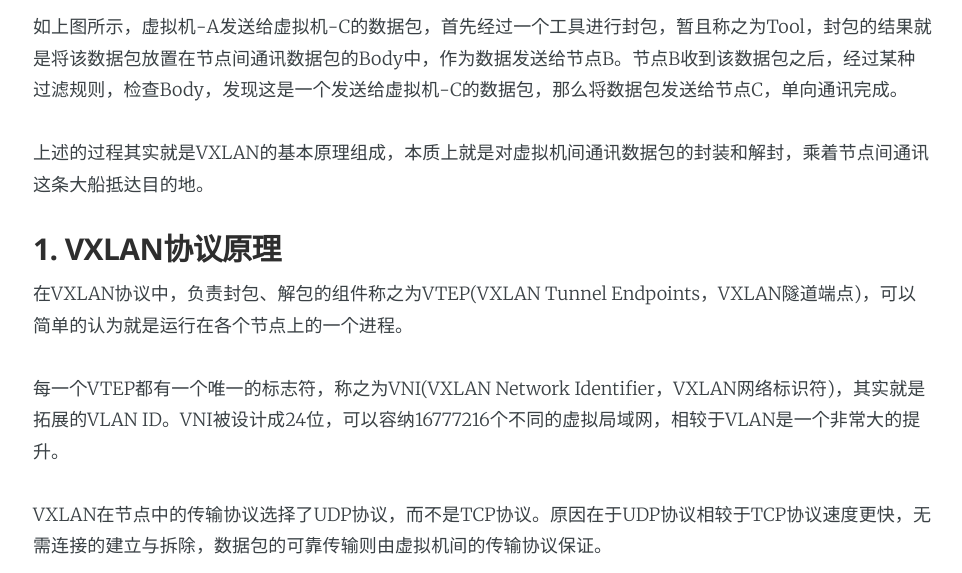
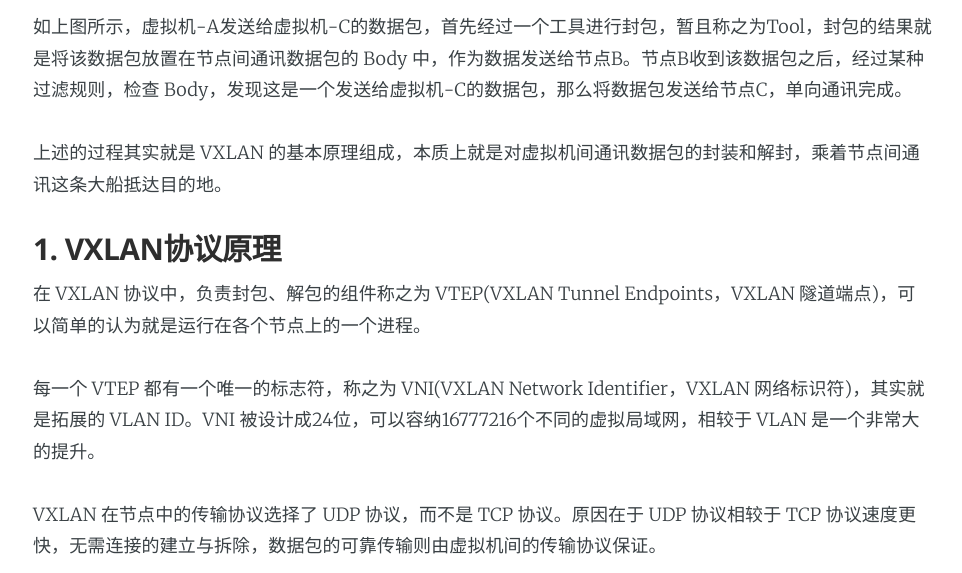
Before and after one commit to SmartKeyerror/Mario, a Jekyll site: the page built from _posts/2020-08-06-VXLAN.md, in a window 1280 px wide and 1400 px high, scrolled down 1256 px, cut to the strip 245-818 px from the top of the window. Shown: the whole strip, without its empty margins (157-1119 px from the left). Built offline with Jekyll 4.4.1, drawn with Linux system fonts in a browser that asks for light colours; nearby versions of some CDN libraries; some of the changed text lies outside the part shown.

Commit message:
:art: improve article format

````diff
--- a/_posts/2020-08-06-VXLAN.md
+++ b/_posts/2020-08-06-VXLAN.md
@@ -64,40 +64,40 @@
     dev enp0s8
 ```
 
-上述命令将创建出一个名称为`vxlan0`、类型为vxlan的网络接口，并且指定VNI为`1024`，vtep通信端口为`4789`，并且手动地指出了对端VTEP的IP地址(`192.168.2.16`)。
+上述命令将创建出一个名称为`vxlan0`、类型为 vxlan 的网络接口，并且指定 VNI 为`1024`，vtep 通信端口为`4789`，并且手动地指出了对端 VTEP 的 IP 地址(`192.168.2.16`)。
 
-其次，为vxlan0网络接口添加一个IP地址，该IP地址可以是任意值:
+其次，为 vxlan0 网络接口添加一个 IP 地址，该 IP 地址可以是任意值:
 
 ```bash
 vagrant@node-1:~$ sudo ip addr add 10.100.1.15/24 dev vxlan0
 vagrant@node-1:~$ sudo ip link set vxlan0 up
 ```
 
-那么此时所有目标地址为`10.100.1.10/24`网段的数据包均会通过vxlan0接口处理，可以从路由表上查看此信息:
+那么此时所有目标地址为`10.100.1.10/24`网段的数据包均会通过 vxlan0 接口处理，可以从路由表上查看此信息:
 
 ```bash
 vagrant@node-1:~$ ip route
 10.100.1.0/24 dev vxlan0 proto kernel scope link src 10.100.1.15
 ```
 
-并且，如果此时查看Linux FDB表的话会发现，此时表项中的MAC地址为空值:
+并且，如果此时查看 Linux FDB 表的话会发现，此时表项中的 MAC 地址为空值:
 
 ```bash
 vagrant@node-1:~$ bridge fdb
 00:00:00:00:00:00 dev vxlan0 dst 192.168.2.16 via enp0s8 self permanent
 ```
 
-即所有经过vxlan0处理的数据包都会发到`192.168.2.16`，其原因在于在创建vxlan0时，手动地指定了对端IP地址。
+即所有经过 vxlan0 处理的数据包都会发到`192.168.2.16`，其原因在于在创建 vxlan0 时，手动地指定了对端 IP 地址。
 
-用同样的方式在另一台虚拟机上创建vxlan0接口，并配置相应的IP地址，即可测试连通性。
+用同样的方式在另一台虚拟机上创建 vxlan0 接口，并配置相应的 IP 地址，即可测试连通性。
 
 通过上面的实验用例，我们可以看到几个非常关键的步骤:
 
-- **在路由表中添加vtep设备网络段的路由信息**
-- **在ARP表中添加vtep设备的MAC地址与vtep的IP地址映射**
-- **在FDB表中添加vtep设备的MAC地址与vtep所在节点的IP地址映射**
+- **在路由表中添加 vtep 设备网络段的路由信息**
+- **在 ARP 表中添加 vtep 设备的 MAC 地址与 vtep 的 IP 地址映射**
+- **在 FDB 表中添加 vtep 设备的 MAC 地址与 vtep 所在节点的 IP 地址映射**
 
-实际上，`Flannel`这一经典的Kubernetes容器网络解决方案的VXLAN模式就是这么实现的，VXLAN模式所组建的覆盖网络，其实就是一个由不同宿主机上的VTEP设备所组成的虚拟二层网络。
+实际上，`Flannel`这一经典的 Kubernetes 容器网络解决方案的 VXLAN 模式就是这么实现的，VXLAN 模式所组建的覆盖网络，其实就是一个由不同宿主机上的 VTEP 设备所组成的虚拟二层网络。
 
 ### Reference
 
````
Also changed, not shown: other parts of _posts/2020-08-06-VXLAN.md (+15 -15 lines).
